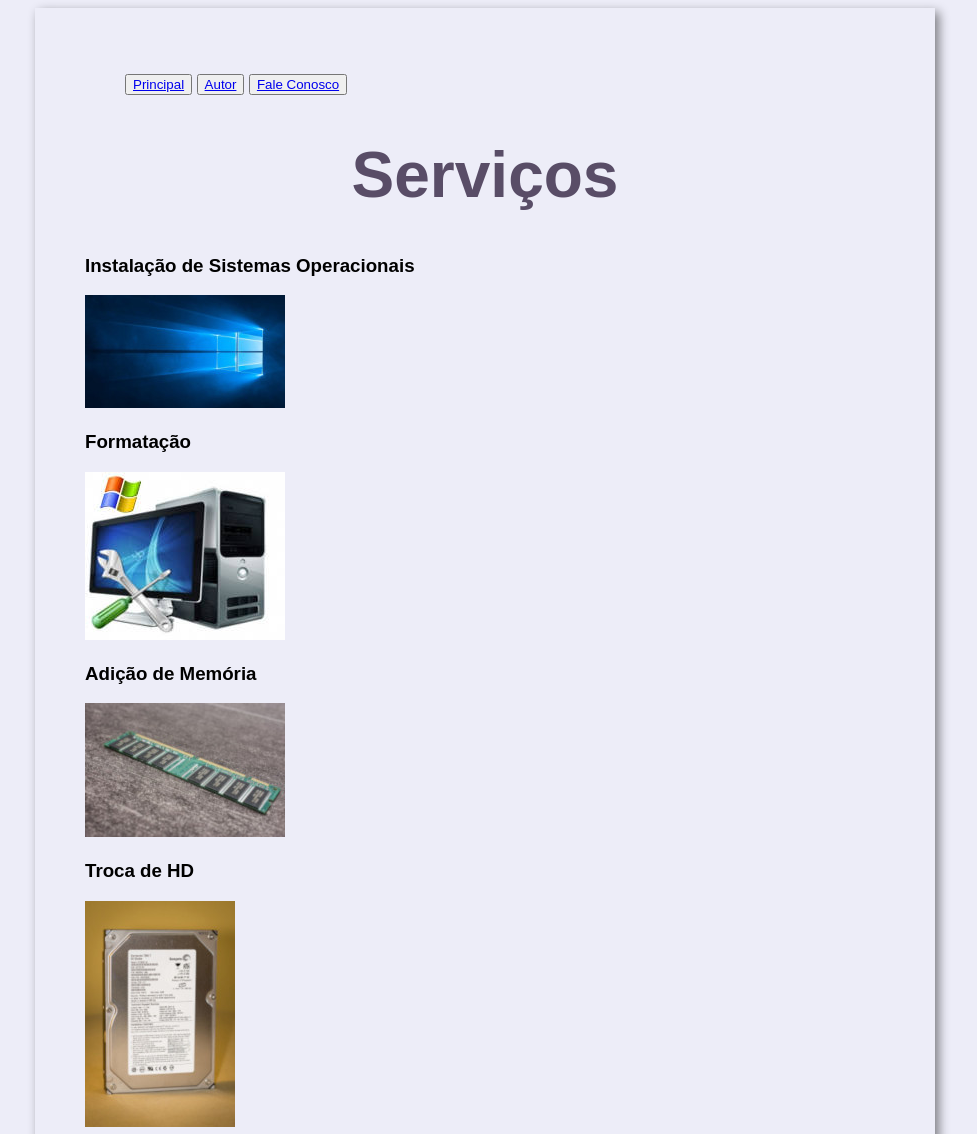
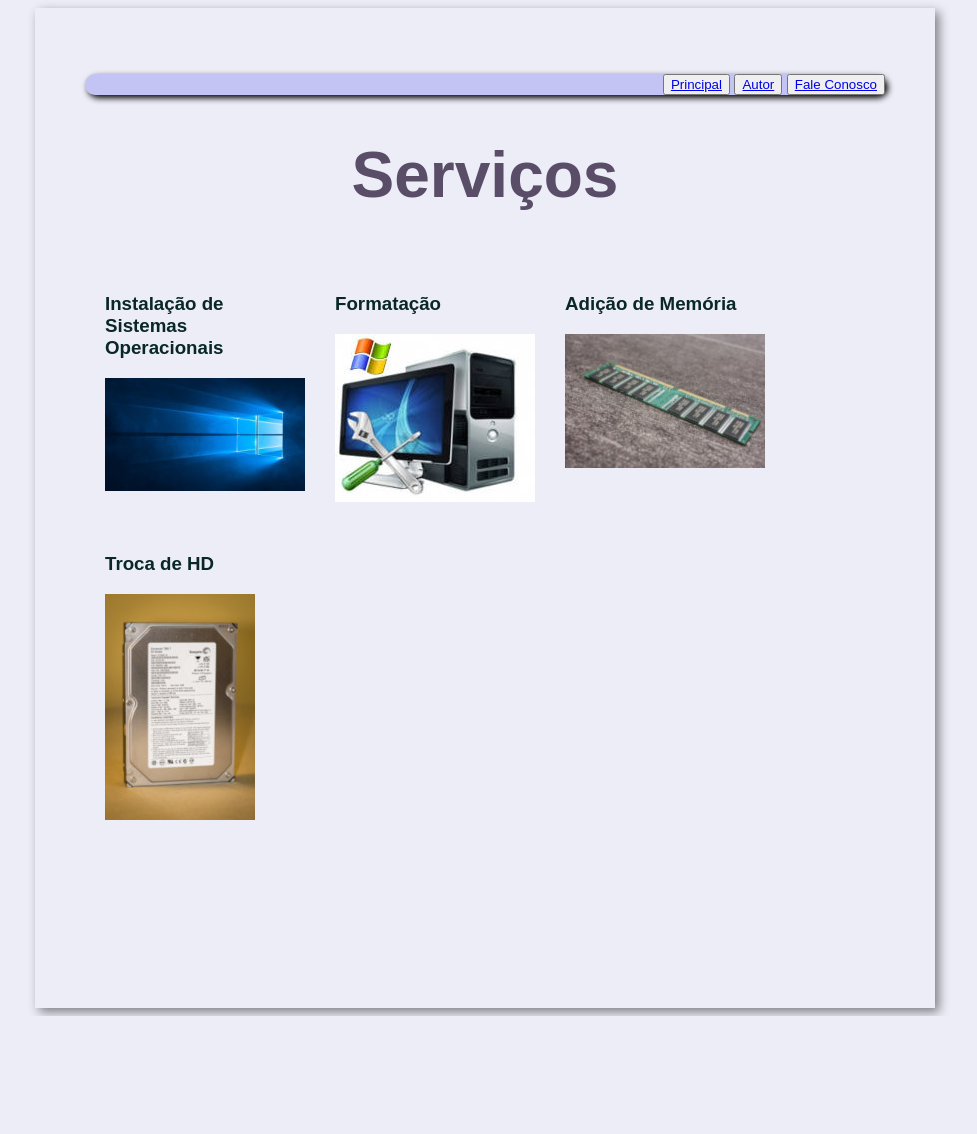
Before and after one commit to v2sousa/curriculo, a plain HTML site: page servicos.html in a window 1280 px wide. Shown: the top 1134 px of the page, without its empty margins (155-1132 px from the left). After the commit the page ends 1016 px from the top, so only its background shows below. Drawn offline with Linux system fonts and the light colour scheme.

Commit message:
Alterações
Menu
Serviços

```diff
--- a/servicos.html
+++ b/servicos.html
@@ -8,27 +8,29 @@
     <link rel="stylesheet" href="style.css">
 </head>
 <body>
-    <main>
-        <menu>
+    <main class="servicos">
+        <menu class="servicos">
             <button type="button"><a href="index.html" rel="" > Principal </a></button>
             <button type="button"> <a href="autor.html" rel="" > Autor </a> </button>
             <button type="button"><a href="contato.html"> Fale Conosco </a></button>
         </menu>
-
-        <h1> Serviços </h1>
-
-        <div id="servico1">
+            <h1> Serviços </h1>
+            <div id="operacionais">
                 <h3>Instalação de Sistemas Operacionais</h3>
-                <img src="Imagens site/imagem.windows10.jpg" alt="windows10">
+                    <img src="Imagens site/imagem.windows10.jpg" alt="windows10">
+            </div>
+            <div id="formatacao">
                 <h3>Formatação</h3>
                 <img src="Imagens site/imagem.formatacao.jpg" alt="Formatação">
-        </div>
-        <div id="servico2">
+            </div>
+            <div id="memoria">
                 <h3>Adição de Memória</h3>
                 <img src="Imagens site/imagem.memoria2.jpg" alt="memoria">
+            </div>
+            <div id="hd">
                 <h3>Troca de HD</h3>
                 <img src="Imagens site/imagem.hd3.jpg" alt="HD">
-        </div>
+            </div>
     </main>
 </body>
 </html>
--- a/style.css
+++ b/style.css
@@ -5,14 +5,17 @@ body {
 }
 main{
     background-image: linear-gradient(to right rgba(38, 38, 224, 0.521) rgba(50, 106, 190, 0.651));
-    width: 800px;
+    max-width: 800px;
+    height: 900px;
     margin: auto;
     padding: 50px;
     box-shadow: 4px 4px 10px rgba(0, 0, 0, 0.473);
 }
-#menu {
+menu {
     border-radius: 10px;
     box-shadow: 3px 3px 6px black;
+    text-align: right;
+    background-color: rgba(60, 60, 230, 0.233);
 }
 h1 {
     text-align: center;
@@ -36,16 +39,51 @@ p.foto {
     border-radius: 10px;
     box-shadow: 3px 3px 5px black;
 }
-div.servico1{
-    float: left;
-    width: 500px;
-    box-shadow: 10px;
+#operacionais {
+    font-family: Arial, Helvetica, sans-serif;
+    color: #092727;
+    text-align: left;
+    height: 230px;
+    width: 200px;
+    padding: 10px;
+    margin-left: 10px;
+    margin-top: 10px;
+    float:left;
 }
-div.servico2{
-    float: right;
-    width: 500px;
-    box-shadow: 10px;
+#formatacao {
+    font-family: Arial, Helvetica, sans-serif;
+    color: #092727;
+    text-align: left;
+    height: 230px;
+    width: 200px;
+    padding: 10px;
+    margin-left: 10px;
+    margin-top: 10px;
+    float:left;
 }
+#memoria {
+    font-family: Arial, Helvetica, sans-serif;
+    color: #092727;
+    text-align: left;
+    height: 230px;
+    width: 200px;
+    padding: 10px;
+    margin-left: 10px;
+    margin-top: 10px;
+    float:left;
+}
+#hd {
+    font-family: Arial, Helvetica, sans-serif;
+    color: #092727;
+    text-align: left;
+    height: 230px;
+    width: 200px;
+    padding: 10px;
+    margin-left: 10px;
+    margin-top: 10px;
+    float:left;
+}
+
 a:hover {
     text-decoration: underline;
     color: rgb(26, 26, 255);
```
Also changed, not shown: autor.html (+2 -2 lines), contato.html (+2 -2 lines), index.html (+2 -2 lines).
